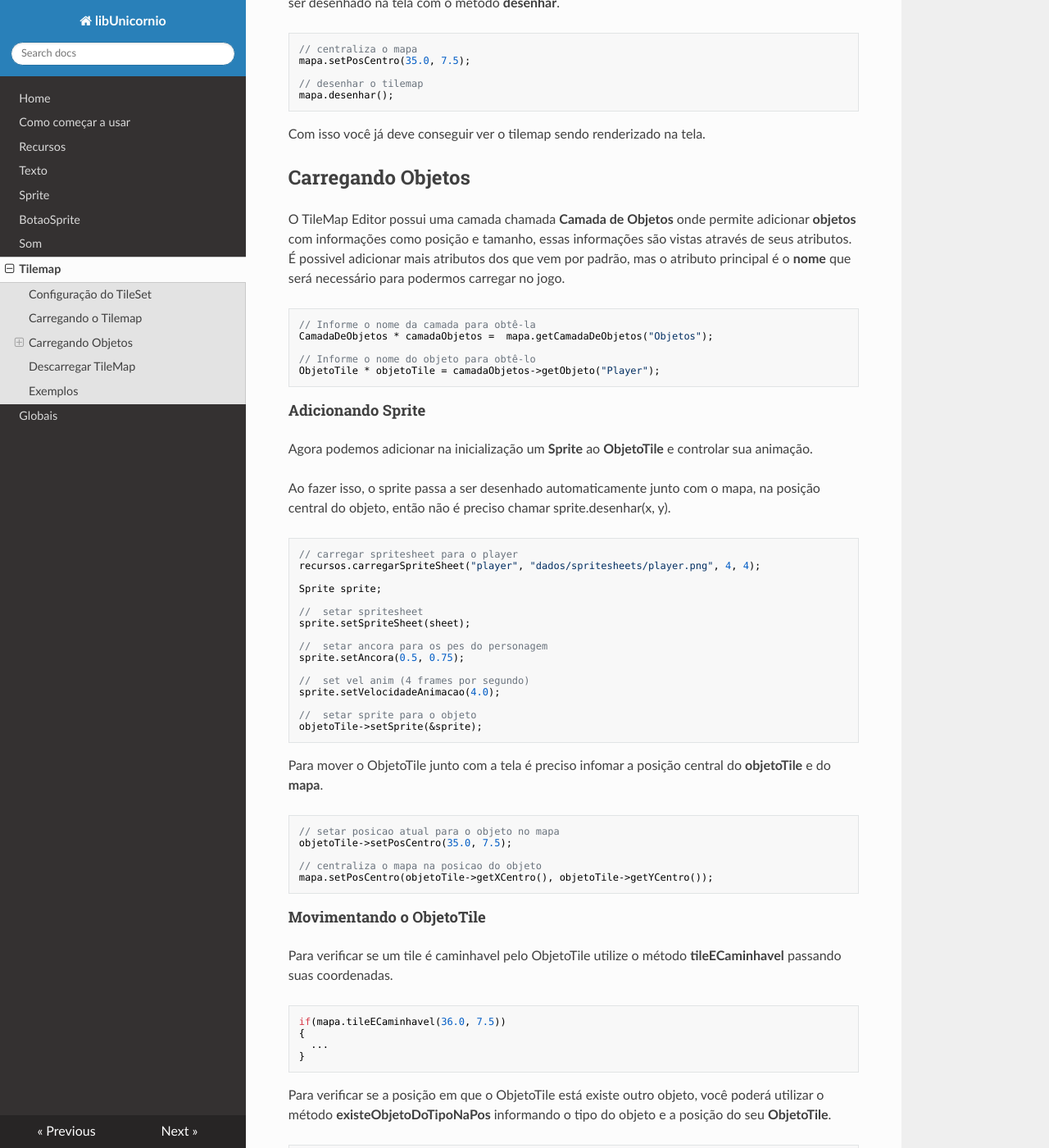
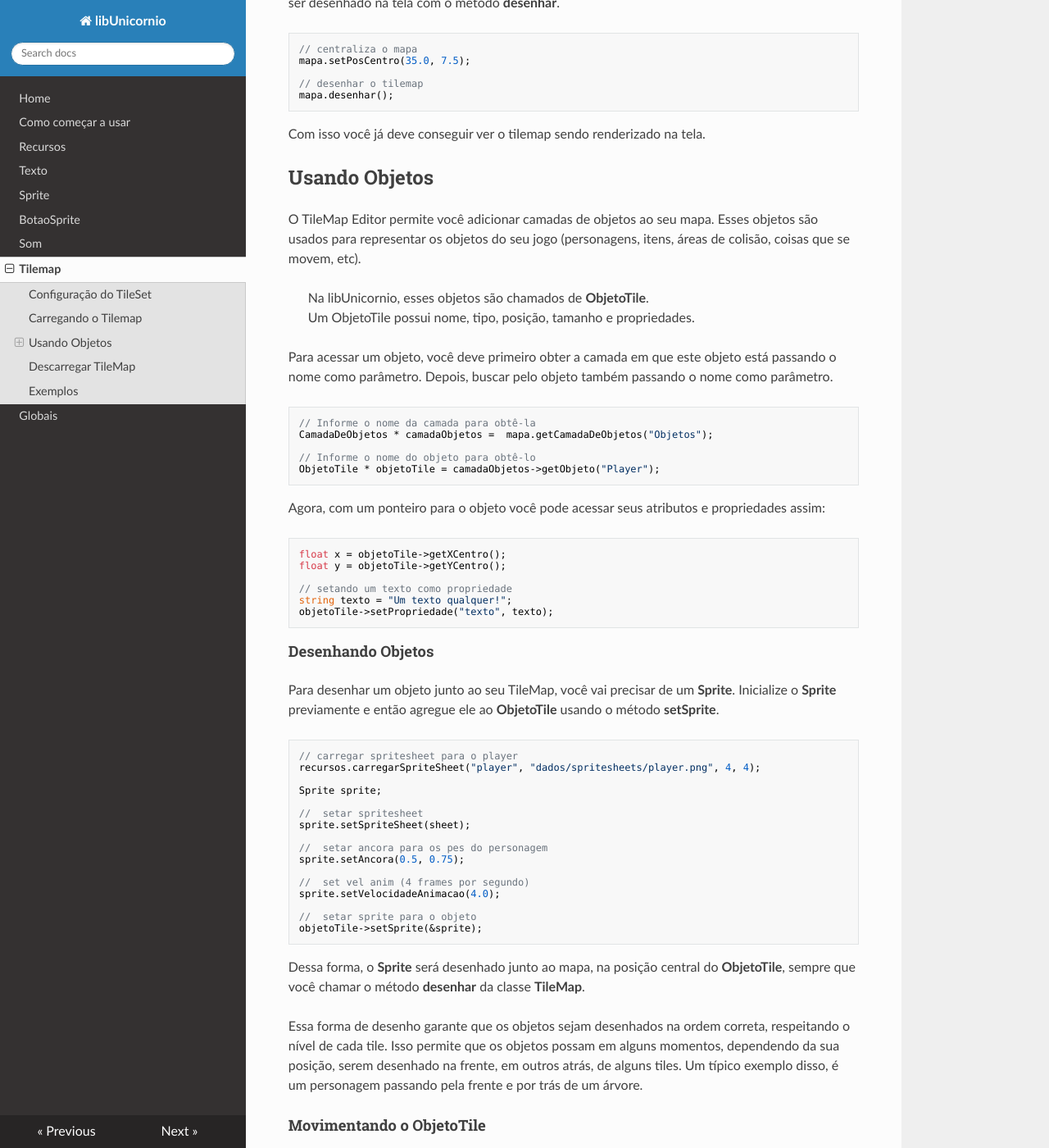
Before and after one commit to GuilhermeAlanJohann/libUnicornio, an MkDocs documentation site: the page built from docs/tilemap.md, in a window 1280 px wide and 1400 px high, scrolled down 2478 px. Shown: the whole window at 82% size. Built offline with MkDocs 1.6.1, drawn with Linux system fonts in a browser that asks for light colours; nearby versions of some CDN libraries; old or Windows-style settings are respelled for this version of MkDocs; some of the changed text lies outside the part shown.

Commit message:
Melhorando a doc do tilemap

````diff
--- a/docs/tilemap.md
+++ b/docs/tilemap.md
@@ -139,9 +139,17 @@ mapa.desenhar();
 
 Com isso você já deve conseguir ver o tilemap sendo renderizado na tela.
 
-## Carregando Objetos
+## Usando Objetos
 
-O TileMap Editor possui uma camada chamada __Camada de Objetos__ onde permite adicionar __objetos__ com informações como posição e tamanho, essas informações são vistas através de seus atributos. É possivel adicionar mais atributos dos que vem por padrão, mas o atributo principal é o __nome__ que será necessário para podermos carregar no jogo.
+<!-- O TileMap Editor possui uma camada chamada __Camada de Objetos__ onde permite adicionar __objetos__ com informações como posição e tamanho, essas informações são vistas através de seus atributos. É possivel adicionar mais atributos dos que vem por padrão, mas o atributo principal é o __nome__ que será necessário para podermos carregar no jogo. -->
+
+O TileMap Editor permite você adicionar camadas de objetos ao seu mapa. Esses objetos são usados para representar os objetos do seu jogo (personagens, itens, áreas de colisão, coisas que se movem, etc).
+
+> Na libUnicornio, esses objetos são chamados de __ObjetoTile__.
+> Um ObjetoTile possui nome, tipo, posição, tamanho e propriedades.
+
+Para acessar um objeto, você deve primeiro obter a camada em que este objeto está passando o nome como parâmetro.
+Depois, buscar pelo objeto também passando o nome como parâmetro.
 
 ```c
 // Informe o nome da camada para obtê-la
@@ -151,11 +159,24 @@ CamadaDeObjetos * camadaObjetos =  mapa.getCamadaDeObjetos("Objetos");
 ObjetoTile * objetoTile = camadaObjetos->getObjeto("Player");
 ```
 
-#### Adicionando Sprite
+Agora, com um ponteiro para o objeto você pode acessar seus atributos e propriedades assim:
 
-Agora podemos adicionar na inicialização um __Sprite__ ao __ObjetoTile__ e controlar sua animação.
+```c
+float x = objetoTile->getXCentro();
+float y = objetoTile->getYCentro();
 
-Ao fazer isso, o sprite passa a ser desenhado automaticamente junto com o mapa, na posição central do objeto, então não é preciso chamar sprite.desenhar(x, y).
+// setando um texto como propriedade
+string texto = "Um texto qualquer!";
+objetoTile->setPropriedade("texto", texto);
+```
+
+#### Desenhando Objetos
+
+<!-- Agora podemos adicionar na inicialização um __Sprite__ ao __ObjetoTile__ e controlar sua animação.  -->
+
+Para desenhar um objeto junto ao seu TileMap, você vai precisar de um __Sprite__. Inicialize o __Sprite__ previamente e então agregue ele ao __ObjetoTile__ usando o método __setSprite__.
+
+<!-- Ao fazer isso, o sprite passa a ser desenhado automaticamente junto com o mapa, na posição central do objeto, então não é preciso chamar sprite.desenhar(x, y). -->
 
 ```c
 // carregar spritesheet para o player
@@ -176,24 +197,28 @@ sprite.setVelocidadeAnimacao(4.0);
 objetoTile->setSprite(&sprite);
 ```
 
-Para mover o ObjetoTile junto com a tela é preciso infomar a posição central do __objetoTile__ e do __mapa__.
+Dessa forma, o __Sprite__ será desenhado junto ao mapa, na posição central do __ObjetoTile__, sempre que você chamar o método __desenhar__ da classe __TileMap__.
+
+Essa forma de desenho garante que os objetos sejam desenhados na ordem correta, respeitando o nível de cada tile. Isso permite que os objetos possam em alguns momentos, dependendo da sua posição, serem desenhado na frente, em outros atrás, de alguns tiles. Um típico exemplo disso, é um personagem passando pela frente e por trás de um árvore.
+
+#### Movimentando o ObjetoTile
+
+Para mover o ObjetoTile junto com a tela é preciso infomar a posição central do __objetoTile__ e do __mapa__. Assim caso o __objetoTile__ sejá o personagem sendo controlado, ele irá ficar centralizado na tela.
 
 ```c
 // setar posicao atual para o objeto no mapa
-objetoTile->setPosCentro(35.0, 7.5);
+objetoTile->setPosCentro(x, y);
 
 // centraliza o mapa na posicao do objeto
 mapa.setPosCentro(objetoTile->getXCentro(), objetoTile->getYCentro());
 ```
 
-#### Movimentando o ObjetoTile
-
 Para verificar se um tile é caminhavel pelo ObjetoTile utilize o método __tileECaminhavel__ passando suas coordenadas.
 
 ```c
-if(mapa.tileECaminhavel(36.0, 7.5))
+if(mapa.tileECaminhavel(x, y))
 {
-  ...
+  // ...
 }
 ```
 
````
